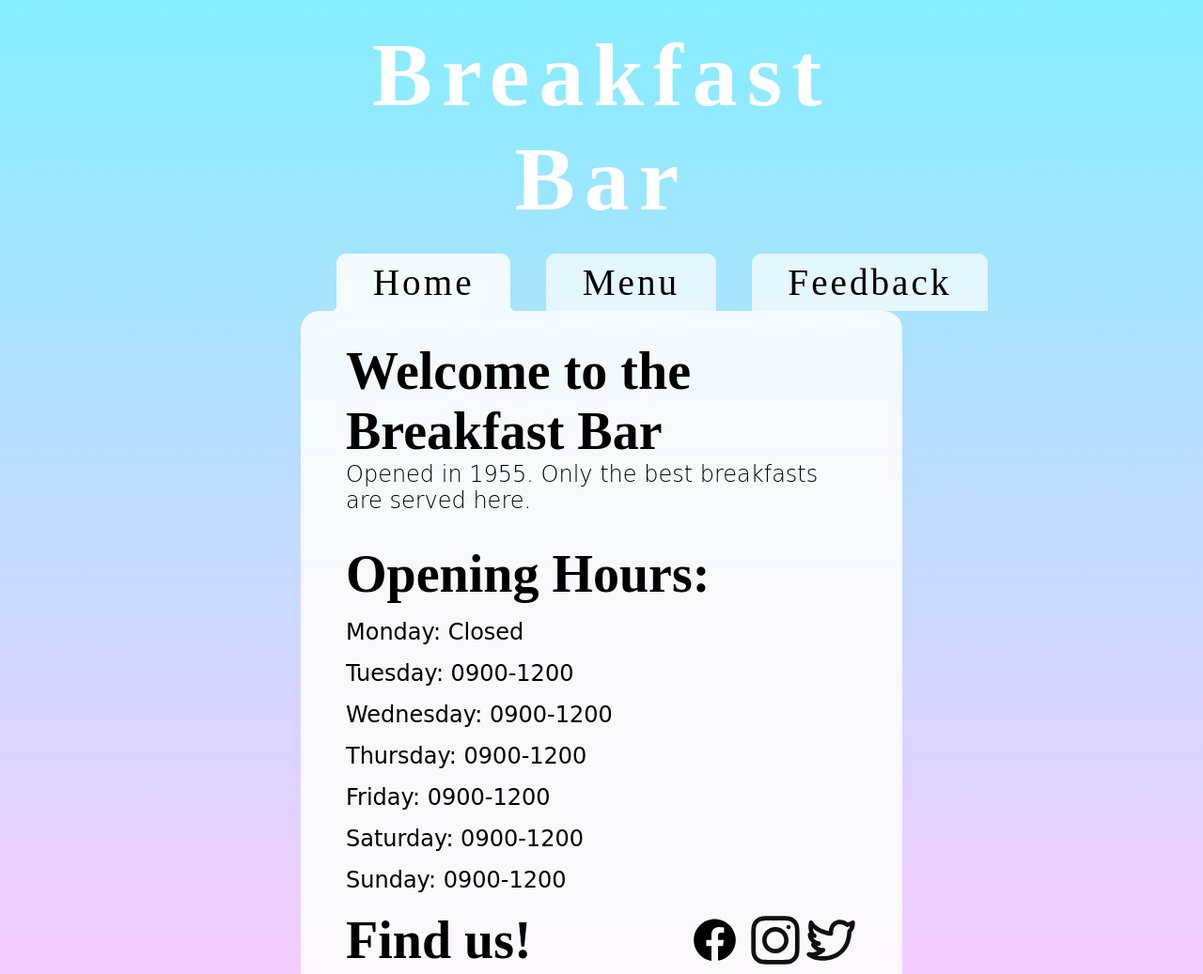
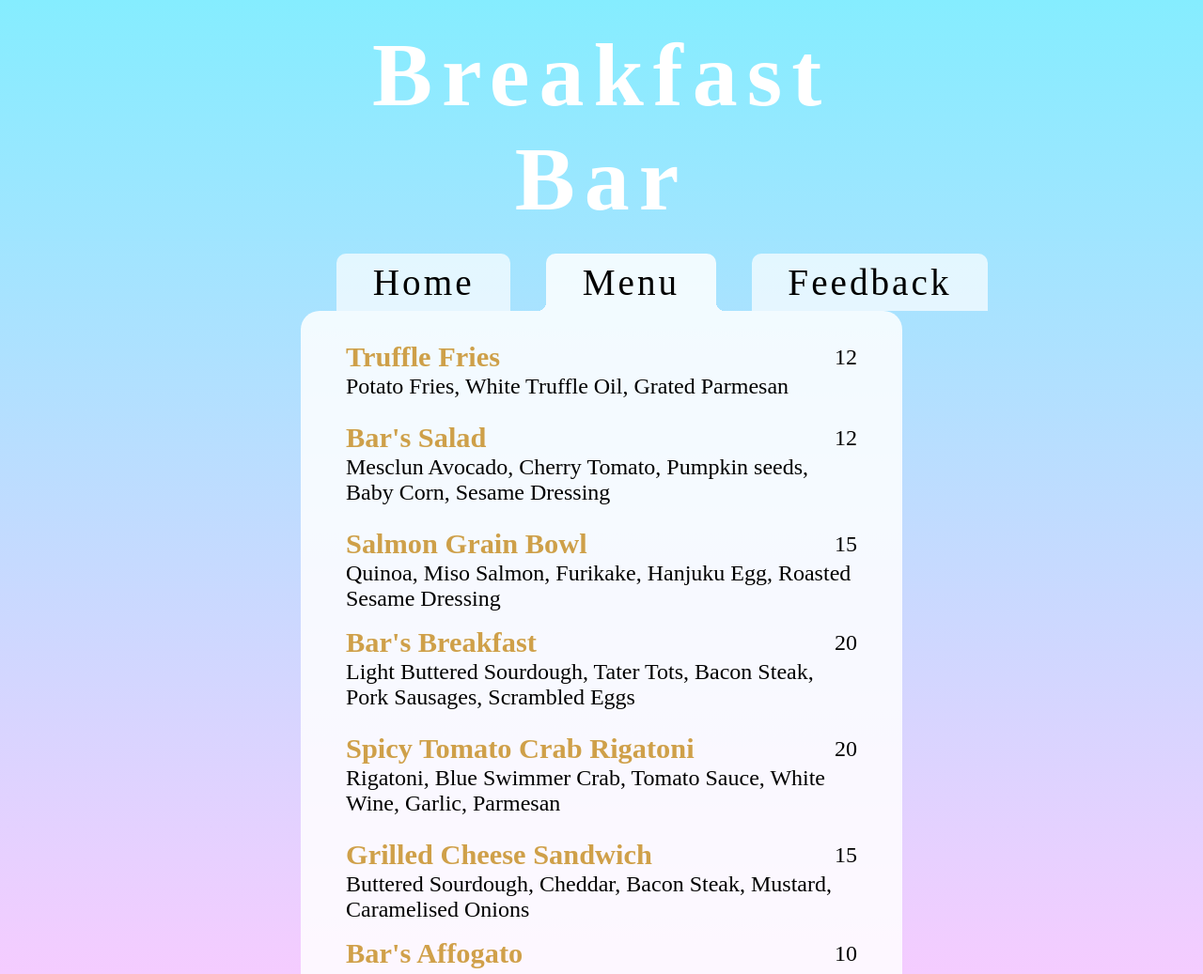
Before and after one commit to Foveejong/restaurant-page, a website built with webpack: page src/index.html in a window 1280 px wide. Shown: the top 1037 px of the page at 94% size. Built offline with nearby package versions, Linux system fonts and the light colour scheme; files whose address does not match are found by name.

Commit message:
Implement menu.js to create menu page, complete with styles

```diff
--- a/src/index.html
+++ b/src/index.html
@@ -8,12 +8,35 @@
     <header>
         <h1 class="title">Breakfast Bar</h1>
         <nav class="navbar">
-            <button id="home" class="selected">Home</button>
-            <button id="menu">Menu</button>
+            <button id="home">Home</button>
+            <button id="menu" class="selected">Menu</button>
             <button id="Feedback">Feedback</button>
         </nav>
     </header>
-    <div id="content"></div>
+    <div id="content">
     </div>
 </body>
 </html>
+
+
+<!-- <div class="main-page-container">
+            <div class="title-container">
+                <h1 class="title">Welcome to the Breakfast Bar.</h1>
+            </div>
+            <div class="body-container">
+                <div class="introduction">
+                    <h2>Opened in 1955. Only the best breakfasts are served here.</h2>
+                </div>
+                <div class="opening-hours">
+                    <h1 class="title">Opening Hours:</h1>
+                    <ul class="list">
+                        <li class="item">Monday: Closed</li>
+                        <li class="item">Tuesday: 0900-1200</li>
+                        <li class="item">Wednesday: 0900-1200</li>
+                        <li class="item">Thursday: 0900-1200</li>
+                        <li class="item">Friday: 0900-1200</li>
+                        <li class="item">Saturday: 0900-1200</li>
+                        <li class="item">Sunday: 0900-1200</li>
+                    </ul>
+                </div>
+            </div> -->
--- a/src/index.js
+++ b/src/index.js
@@ -1,6 +1,10 @@
 import "./styles.css";
 import { createHomePage } from "./home.js";
+import { createMenu } from "./menu.js";
 
 const content = document.querySelector("#content");
-const homepage = createHomePage();
-content.appendChild(homepage);
+// const homepage = createHomePage();
+// content.appendChild(homepage);
+
+const menu = createMenu();
+content.appendChild(menu);
--- /dev/null
+++ b/src/menu.js
@@ -0,0 +1,204 @@
+import "./styles.css";
+
+function createMenu() {
+    const mainPageContainer = document.createElement('div');
+    const starters = document.createElement('ul');
+    const mains = document.createElement('ul');
+    const coffee = document.createElement('ul');
+    const fries = document.createElement('li');
+    const salad = document.createElement('li');
+    const grainBowl = document.createElement('li');
+    const bf = document.createElement('li');
+    const rigatoni = document.createElement('li');
+    const sandwich = document.createElement('li');
+    const affogato = document.createElement('li');
+    const coldBrew = document.createElement('li');
+
+    const friestop = document.createElement('div');
+    const friesname = document.createElement('p');
+    const friesprice = document.createElement('p');
+    const friesdescription = document.createElement('p');
+
+    const saladtop = document.createElement('div');
+    const saladname = document.createElement('p');
+    const saladprice = document.createElement('p');
+    const saladdescription = document.createElement('p');
+
+    const grainBowltop = document.createElement('div');
+    const grainBowlname = document.createElement('p');
+    const grainBowlprice = document.createElement('p');
+    const grainBowldescription = document.createElement('p');
+
+    const bftop = document.createElement('div');
+    const bfname = document.createElement('p');
+    const bfprice = document.createElement('p');
+    const bfdescription = document.createElement('p');
+
+    const rigatonitop = document.createElement('div');
+    const rigatoniname = document.createElement('p');
+    const rigatoniprice = document.createElement('p');
+    const rigatonidescription = document.createElement('p');
+
+    const sandwichtop = document.createElement('div');
+    const sandwichname = document.createElement('p');
+    const sandwichprice = document.createElement('p');
+    const sandwichdescription = document.createElement('p');
+
+    const affogatotop = document.createElement('div');
+    const affogatoname = document.createElement('p');
+    const affogatoprice = document.createElement('p');
+    const affogatodescription = document.createElement('p');
+
+    const coldBrewtop = document.createElement('div');
+    const coldBrewname = document.createElement('p');
+    const coldBrewprice = document.createElement('p');
+    const coldBrewdescription = document.createElement('p');
+
+    // add classes to all elements
+    mainPageContainer.classList.add("main-page-container");
+
+    starters.classList.add("starters");
+    mains.classList.add("mains");
+    coffee.classList.add("coffee");
+
+    coffee.classList.add("food-item");
+    fries.classList.add("food-item");
+    salad.classList.add("food-item");
+    grainBowl.classList.add("food-item");
+    bf.classList.add("food-item");
+    rigatoni.classList.add("food-item");
+    sandwich.classList.add("food-item");
+    affogato.classList.add("food-item");
+    coldBrew.classList.add("food-item");
+
+    friestop.classList.add('top');
+    saladtop.classList.add('top');
+    grainBowltop.classList.add('top');
+    bftop.classList.add('top');
+    rigatonitop.classList.add('top');
+    sandwichtop.classList.add('top');
+    affogatotop.classList.add('top');
+    coldBrewtop.classList.add('top');
+
+    friesname.classList.add('name');
+    saladname.classList.add('name');
+    grainBowlname.classList.add('name');
+    bfname.classList.add('name');
+    rigatoniname.classList.add('name');
+    sandwichname.classList.add('name');
+    affogatoname.classList.add('name');
+    coldBrewname.classList.add('name');
+
+    friesprice.classList.add('price');
+    saladprice.classList.add('price');
+    grainBowlprice.classList.add('price');
+    bfprice.classList.add('price');
+    rigatoniprice.classList.add('price');
+    sandwichprice.classList.add('price');
+    affogatoprice.classList.add('price');
+    coldBrewprice.classList.add('price');
+
+    friesdescription.classList.add('description');
+    saladdescription.classList.add('description');
+    grainBowldescription.classList.add('description');
+    bfdescription.classList.add('description');
+    rigatonidescription.classList.add('description');
+    sandwichdescription.classList.add('description');
+    affogatodescription.classList.add('description');
+    coldBrewdescription.classList.add('description');
+
+    // add textContent
+    friesname.textContent = "Truffle Fries";
+    friesprice.textContent = "12";
+    friesdescription.textContent = "Potato Fries, White Truffle Oil, Grated Parmesan";
+
+    saladname.textContent = "Bar's Salad";
+    saladprice.textContent = "12";
+    saladdescription.textContent = "Mesclun Avocado, Cherry Tomato, Pumpkin seeds, Baby Corn, Sesame Dressing";
+
+    grainBowlname.textContent = "Salmon Grain Bowl";
+    grainBowlprice.textContent = "15";
+    grainBowldescription.textContent = "Quinoa, Miso Salmon, Furikake, Hanjuku Egg, Roasted Sesame Dressing";
+
+    bfname.textContent = "Bar's Breakfast";
+    bfprice.textContent = "20";
+    bfdescription.textContent = "Light Buttered Sourdough, Tater Tots, Bacon Steak, Pork Sausages, Scrambled Eggs";
+
+    rigatoniname.textContent = "Spicy Tomato Crab Rigatoni";
+    rigatoniprice.textContent = "20";
+    rigatonidescription.textContent = "Rigatoni, Blue Swimmer Crab, Tomato Sauce, White Wine, Garlic, Parmesan";
+
+    sandwichname.textContent = "Grilled Cheese Sandwich";
+    sandwichprice.textContent = "15";
+    sandwichdescription.textContent = "Buttered Sourdough, Cheddar, Bacon Steak, Mustard, Caramelised Onions";
+
+    affogatoname.textContent = "Bar's Affogato";
+    affogatoprice.textContent = "10";
+    affogatodescription.textContent = "Espresso, Chocolate Sauce and Cookkies & Cream Ice Cream";
+
+    coldBrewname.textContent = "Specialty Cold Brew";
+    coldBrewprice.textContent = "8";
+    coldBrewdescription.textContent = "Seasonal";
+
+    // create food-item
+    friestop.appendChild(friesname);
+    friestop.appendChild(friesprice);
+    fries.appendChild(friestop);
+    fries.appendChild(friesdescription);
+
+    saladtop.appendChild(saladname);
+    saladtop.appendChild(saladprice);
+    salad.appendChild(saladtop);
+    salad.appendChild(saladdescription);
+
+    grainBowltop.appendChild(grainBowlname);
+    grainBowltop.appendChild(grainBowlprice);
+    grainBowl.appendChild(grainBowltop);
+    grainBowl.appendChild(grainBowldescription);
+
+    bftop.appendChild(bfname);
+    bftop.appendChild(bfprice);
+    bf.appendChild(bftop);
+    bf.appendChild(bfdescription);
+
+    rigatonitop.appendChild(rigatoniname);
+    rigatonitop.appendChild(rigatoniprice);
+    rigatoni.appendChild(rigatonitop);
+    rigatoni.appendChild(rigatonidescription);
+
+    sandwichtop.appendChild(sandwichname);
+    sandwichtop.appendChild(sandwichprice);
+    sandwich.appendChild(sandwichtop);
+    sandwich.appendChild(sandwichdescription);
+
+    affogatotop.appendChild(affogatoname);
+    affogatotop.appendChild(affogatoprice);
+    affogato.appendChild(affogatotop);
+    affogato.appendChild(affogatodescription);
+
+    coldBrewtop.appendChild(coldBrewname);
+    coldBrewtop.appendChild(coldBrewprice);
+    coldBrew.appendChild(coldBrewtop);
+    coldBrew.appendChild(coldBrewdescription);
+
+    // append food-items to ul
+    starters.appendChild(fries);
+    starters.appendChild(salad);
+    starters.appendChild(grainBowl);
+
+    mains.appendChild(bf);
+    mains.appendChild(rigatoni);
+    mains.appendChild(sandwich);
+
+    coffee.appendChild(affogato);
+    coffee.appendChild(coldBrew);
+
+    // append ul to mainpagecontainer
+    mainPageContainer.appendChild(starters);
+    mainPageContainer.appendChild(mains);
+    mainPageContainer.appendChild(coffee);
+
+    return mainPageContainer
+}
+
+export { createMenu }
--- a/src/styles.css
+++ b/src/styles.css
@@ -13,6 +13,7 @@
     --button-border-radius: 10px;
     --title-font-size: clamp(3vw, 3.5rem, 6vw);
     --subtitle-font-size: clamp(1vw, 1.5rem, 2vw);
+    --dirty-orange: rgba(196, 137, 28, 0.8);
 }
 
 @font-face {
@@ -64,7 +65,7 @@ button.selected::after, button.selected::before {
     position: absolute;
     width: var(--size);
     height: var(--size);
-    background-image: radial-gradient(circle at 100% 100%, transparent calc(var(--size) + 2px), var(--selected-white) var(--size));
+    background-image: radial-gradient(circle at 100% 100%, transparent calc(var(--size) + 0.2px), var(--selected-white) var(--size));
 }
 
 button::after {
@@ -108,6 +109,7 @@ header > h1 {
 
 .title-container h1, .opening-hours h1 {
     font-size: var(--title-font-size);
+    color: var(--dirty-orange);
 }
 
 .introduction {
@@ -147,6 +149,7 @@ header > h1 {
 .footer h1 {
     flex: 3;
     font-size: var(--title-font-size);
+    color: var(--dirty-orange);
 }
 
 .footer .signs-container {
@@ -159,3 +162,37 @@ header > h1 {
         height: calc(var(--title-font-size) * 1.2);
     }
 }
+
+/* menu page */
+
+ul {
+    display: flex;
+    flex-direction: column;
+    gap: 3vh;
+}
+
+ul.mains {
+    margin: 2vh 0;
+}
+
+li.food-item {
+    list-style: none;
+    display: flex;
+    flex-direction: column;
+}
+
+li > .top {
+    display: flex;
+    justify-content: space-between;
+    align-items: center;
+}
+
+.name {
+    font-size: calc(var(--subtitle-font-size) + 0.4rem);
+    color: var(--dirty-orange);
+    font-weight: 900;
+}
+
+.price, .description {
+    font-size: calc(var(--subtitle-font-size));
+}
```
